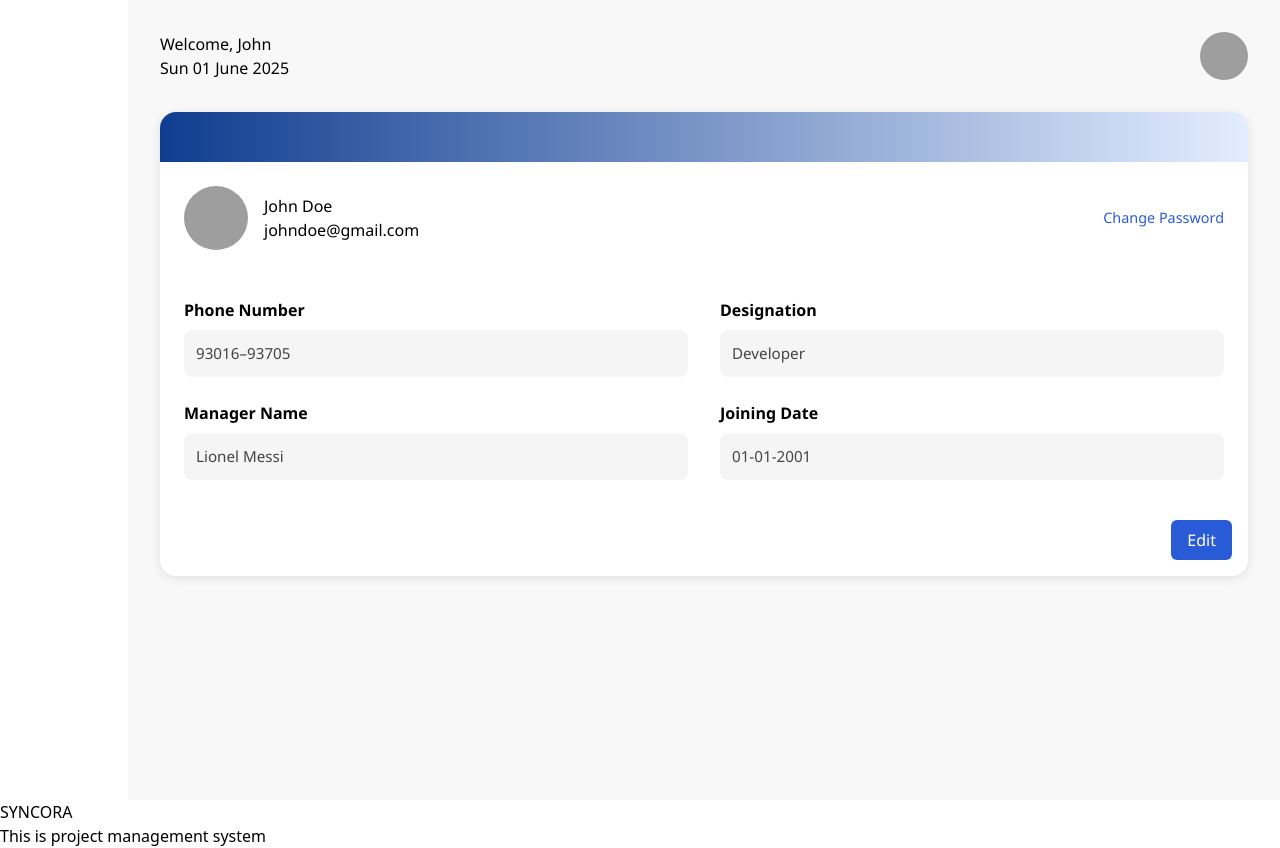
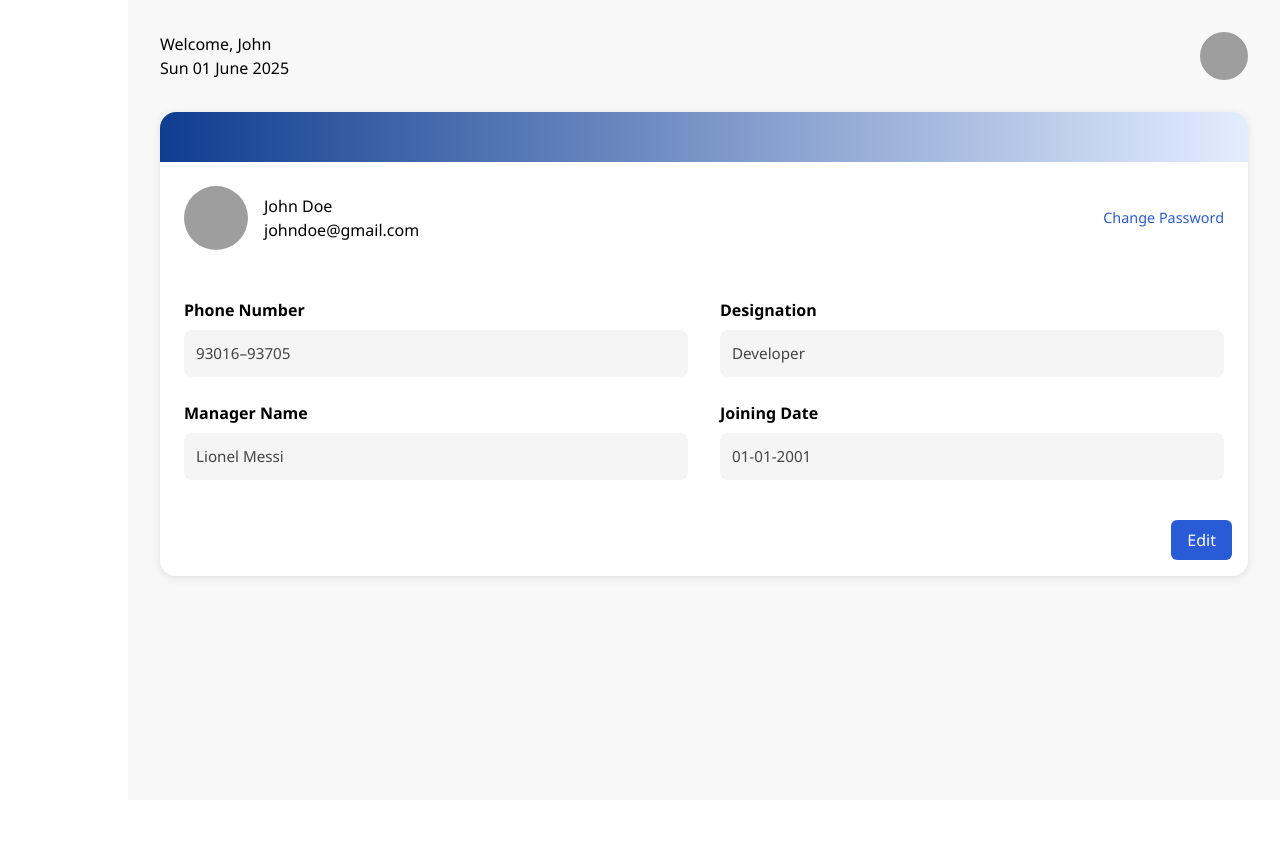
Before and after one commit to CodeBits101/Syncora, a React (Vite) app in the folder FrontEnd/: page /profile in a window 1280 px wide. After the commit the page ends 800 px from the top, so only its background shows below. Built offline with nearby package versions, Linux system fonts and the light colour scheme; grey boxes are pictures that could not be loaded.

Commit message:
Added Profile Component

```diff
--- a/FrontEnd/src/App.jsx
+++ b/FrontEnd/src/App.jsx
@@ -19,9 +19,9 @@
     <Routes>
       <Route path='/profile' element={<ProfileCard />}/>
     </Routes>
-     <div className='p-3'>SYNCORA
+     {/* <div className='p-3'>SYNCORA
       <p className='px-3'>This is project management system </p>
-     </div>
+     </div> */}
     </>
   )
 }
```
